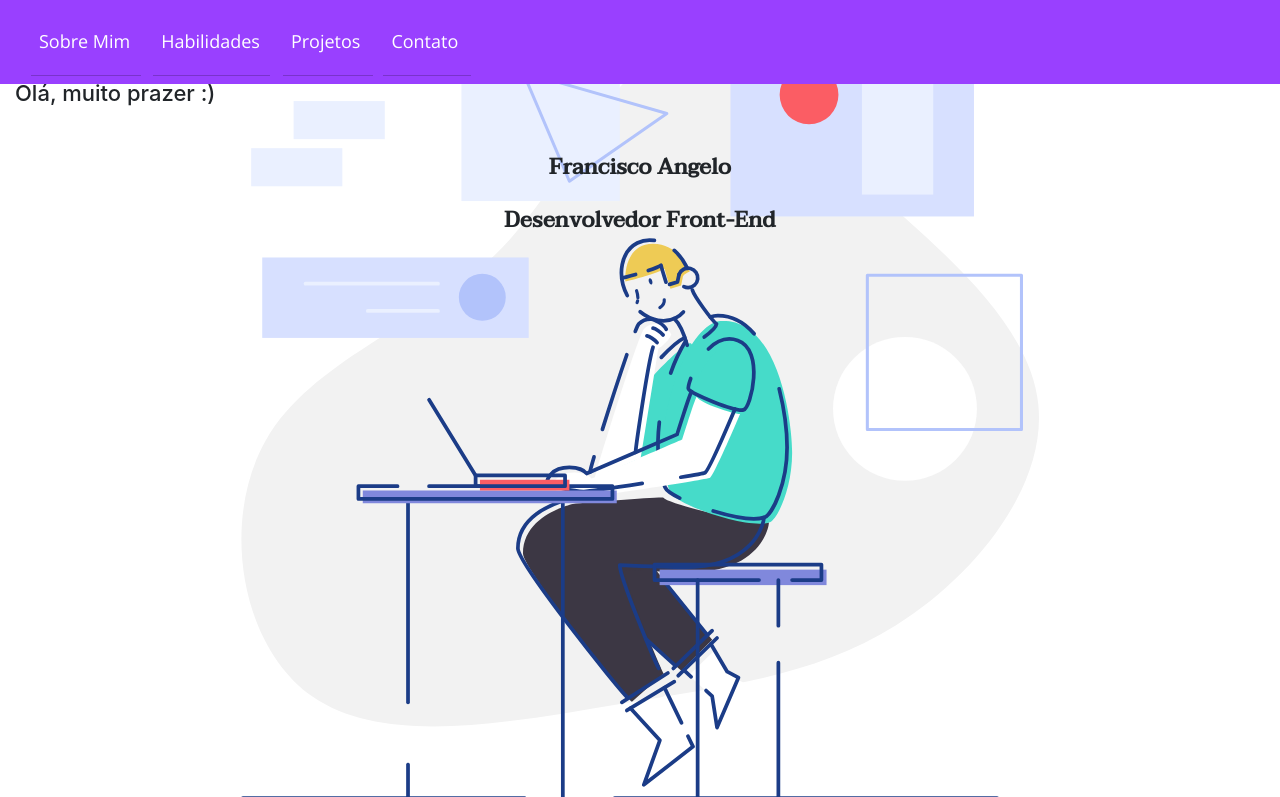
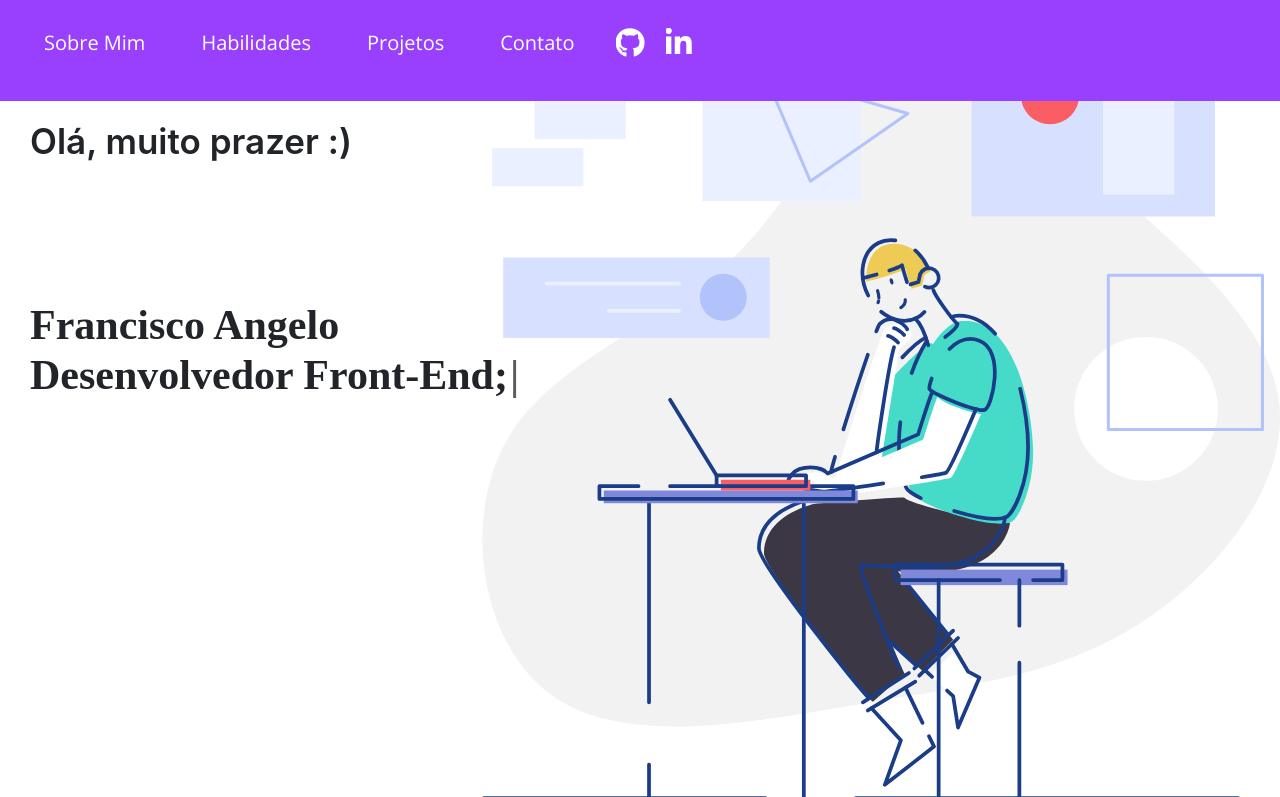
Before and after one commit to franciscofeo/MeuPortfolio, a plain HTML site: page index.html in a window 1280 px wide. Shown: the top 797 px of the page. Drawn offline with nearby package versions, Linux system fonts and the light colour scheme.

Commit message:
Add Media Queries and Github, Linkedin icons on the menu

```diff
--- a/css/btnMenu.css
+++ b/css/btnMenu.css
@@ -2,6 +2,7 @@
 
 .navbar{
     position: absolute !important;
+    z-index: 1 !important;
 }
 
 .bg-light{
@@ -25,23 +26,23 @@
 
 /* TEXT IN MENU */
 
-.nav-link{
+.link{
     color: white !important;
     padding: 20px 10px;
     width: 90%;
     margin-left: 15px;
     font-size: 18px;
     font-family: 'Open Sans', sans-serif;
+    overflow-y: hidden;
 
     transition: all .6s;
     border-bottom: 1px solid rgba(0, 0, 0, 0.205);
 }
 
-.nav-link:hover{
-    transform: scale(1.1);
+.link:hover{
     background-color: white;
     color: #9940ff !important;
-    border-radius: 10px;
+
 }
 
 /* ****************** */
@@ -49,12 +50,44 @@
 
 @keyframes rotationIcon{
     0%, 100%{
-        transform: rotate(-2deg) scale(1) ;
+        transform: rotate(-5deg) scale(1) ;
     }
     50%{
-        transform: rotate(2deg) scale(1.03);
+        transform: rotate(5deg) scale(1.03);
     }
 
 }
 
 /* ************************** */
+/* github and linkedin icons */
+
+.linkedin-icon, .github-icon{
+    text-align: center;
+    border-bottom: none;
+    padding: 20px 10px;
+    margin-left: 5px;
+}
+
+.fab:hover{
+    background-color: transparent;
+    transform: scale(1.3);
+}
+
+.fab{
+    color: white;
+    font-size: 30px;
+    transition: all .6s;
+}
+
+
+@media(min-width: 990px){
+    .link{
+        font-size: 20px;
+        margin-left: 20px;
+        margin-right: 20px;
+        border-bottom: none;
+    }
+    .navbar-nav{
+        height: 85px;
+    }
+}
--- a/css/reset.css
+++ b/css/reset.css
@@ -2,6 +2,7 @@
     box-sizing: border-box;
     padding: 0;
     margin: 0;
+    overflow-x: hidden;
 }
 
 a:active, a:selected, a:visited {
--- a/css/sections.css
+++ b/css/sections.css
@@ -10,17 +10,37 @@
 
 }
 
+.pag-principal h3{
+    font-size: 18px;
+    text-align: left;
+    margin-top: 0;
+}
+
 .pag-principal h4{
-    padding-top: 40px;
+    padding-top: 30px;
     font-family: 'Taviraj', serif;
-    font-size: 22px;
+    font-size: 25px;
+
     font-weight: 800;
 }
 
-.pag-principal h3{
-    font-size: 22px;
-    text-align: left;
-    margin-top: 0;
+
+
+.pag-principal h4::after{
+    content: '|';
+    margin-left: 2px;
+    opacity: 1;
+    animation: blink 0.55s infinite;
+    z-index: 0;
+}
+
+@keyframes blink{
+    0%, 100%{
+        opacity: 1;
+    }
+    50%{
+        opacity: 0
+    }
 }
 
 /* ***************************** */
@@ -29,7 +49,6 @@
 .info-text{
     background: rgb(153,64,255);
     background: linear-gradient(135deg, rgb(132, 51, 207) 26%, rgb(78, 134, 238) 100%);
-
 }
 
 .sobre-text, .habilidades-text, .projetos-text{
@@ -37,15 +56,59 @@
     margin-bottom: 15px;
     border-radius: 10px;
     background-color: #ffffff;
-    border: 1px solid white;
     padding: 15px;
+    font-family: 'Roboto', sans-serif;
 
     transition: all .5s;
 }
 
 .sobre-text:hover, .habilidades-text:hover, .projetos-text:hover{
-    border: 1px solid black;
-    box-shadow: 5px 5px 35px 1px black;
+    box-shadow: 2px 2px 10px 2px black;
 }
 
 /* ******************************** */
+/* MEDIA QUERIES */
+
+@media(min-width: 430px){
+    .pag-principal h4{
+        font-size: 26px;
+        padding-top: 0;
+    }
+    .pag-principal h3{
+        font-size: 18px;
+        height: 25px;
+    }
+}
+
+@media(min-width: 650px){
+    .pag-principal h4{
+        padding-top: 0px;
+        font-size: 42px;
+    }
+    .pag-principal h3{
+        font-size: 26px;
+        height: 60px;
+    }
+}
+
+@media(min-width: 990px){
+    .pag-principal{
+        padding-top: 100px;
+        background-position: right;
+    }
+    .pag-principal h4{
+        padding-top: 10px;
+        text-align: left;
+        font-weight: 600;
+        margin-top: 120px;
+    }
+    .pag-principal h3{
+        text-align: justify;
+        font-size: 35px;
+        font-weight: 600;
+        margin-right: 180px;
+        margin-top: 20px;
+        height: 50px;
+        padding-left: 15px;
+    }
+}
--- a/index.html
+++ b/index.html
@@ -7,8 +7,7 @@
     <title>Francisco Angelo</title>
     <link rel="stylesheet" href="bootstrap/css/bootstrap.min.css">
 
-    <link
-        href="https://fonts.googleapis.com/css2?family=Montserrat&family=Open+Sans&family=Taviraj:wght@500&display=swap"
+    <link href="https://fonts.googleapis.com/css2?family=Montserrat&family=Open+Sans&family=Roboto&display=swap"
         rel="stylesheet">
     <link rel="stylesheet" href="css/reset.css">
     <link rel="stylesheet" href="css/btnMenu.css">
@@ -18,6 +17,7 @@
 </head>
 
 <body>
+    <header>
         <nav class="navbar navbar-expand-lg navbar-light bg-light container-fluid">
             <button class="navbar-toggler" type="button" data-toggle="collapse" data-target="#navbarNav"
                 aria-controls="navbarNav" aria-expanded="false" aria-label="Toggle navigation">
@@ -25,27 +25,34 @@
             </button>
 
             <div class="collapse navbar-collapse" id="navbarNav">
-            <ul class="navbar-nav mr-auto">
+                <ul class="navbar-nav mr-auto ">
                     <li class="nav-item">
-                    <a href="#sobre-mim" class="nav-link">Sobre Mim</a>
+                        <a href="#sobre-mim" class="nav-link  link">Sobre Mim</a>
                     </li>
                     <li class="nav-item">
-                    <a href="#habilidades" class="nav-link">Habilidades</a>
+                        <a href="#habilidades" class="nav-link link">Habilidades</a>
                     </li>
                     <li class="nav-item">
-                    <a href="#projetos" class="nav-link">Projetos</a>
+                        <a href="#projetos" class="nav-link link">Projetos</a>
                     </li>
                     <li class="nav-item">
-                    <a href="#" class="nav-link">Contato</a>
+                        <a href="#" class="nav-link link">Contato</a>
                     </li>
+                    <li class="nav-item">
+                        <a href="https://github.com/franciscofeo" target="_blank" class="nav-link github-icon"><i class="fab fa-github"></i></a></li>
+                    <li class="nav-item">
+                        <a href="https://www.linkedin.com/in/francisco-angelo/" target="_blank" class="nav-link linkedin-icon"><i class="fab fa-linkedin-in"></i></a></li>
+
+
                 </ul>
             </div>
         </nav>
+    </header>
 
     <section id="homepage">
         <div class="pag-principal text-center container-fluid">
             <h3>Olá, muito prazer :)</h3>
-            <h4>Francisco &nbsp; Angelo <br> <br> Desenvolvedor &nbsp; Front-End</h4>
+            <h4 class="container-fluid">Francisco Angelo <br>  Desenvolvedor  Front-End;</h4>
         </div>
     </section>
 
```
Lines whose indentation alone changed are shown as unchanged.
